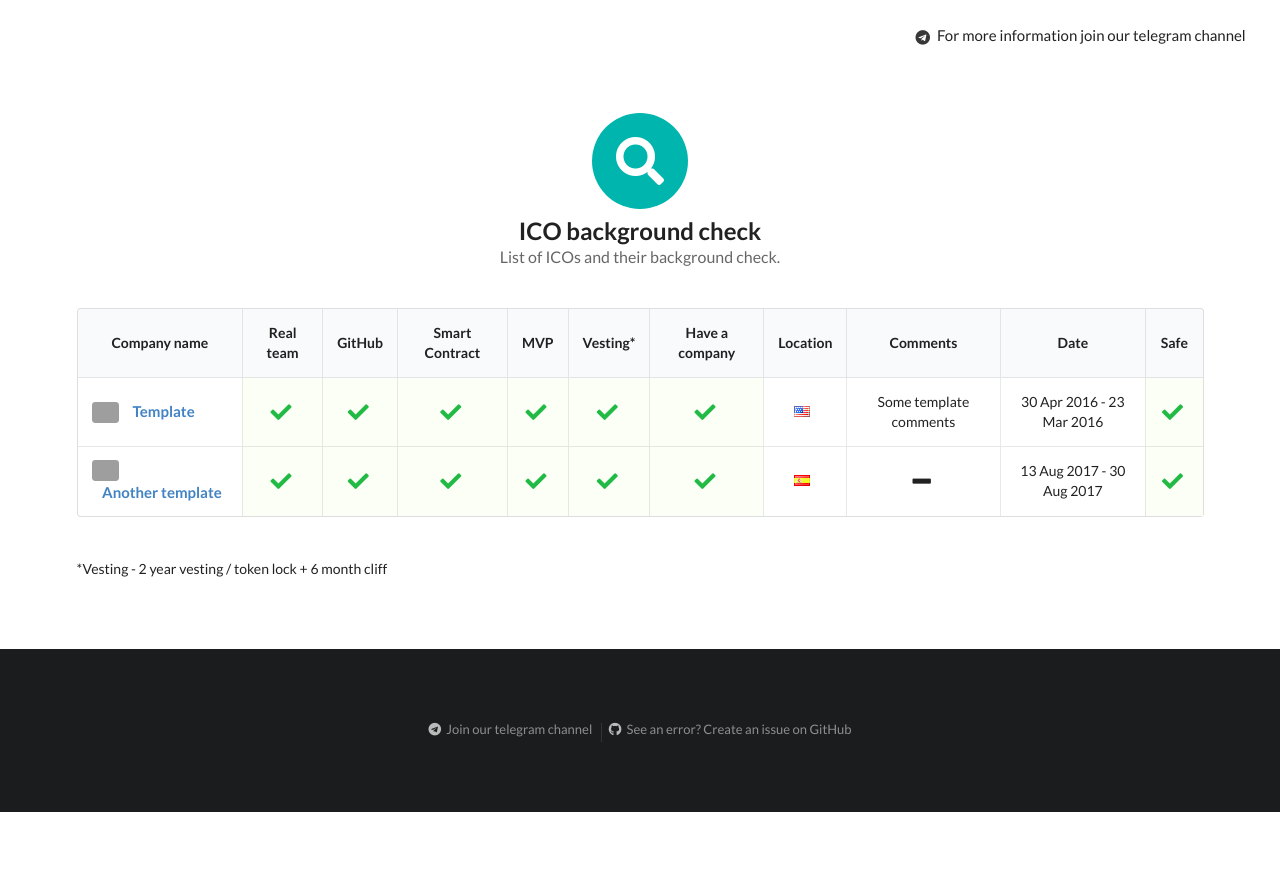
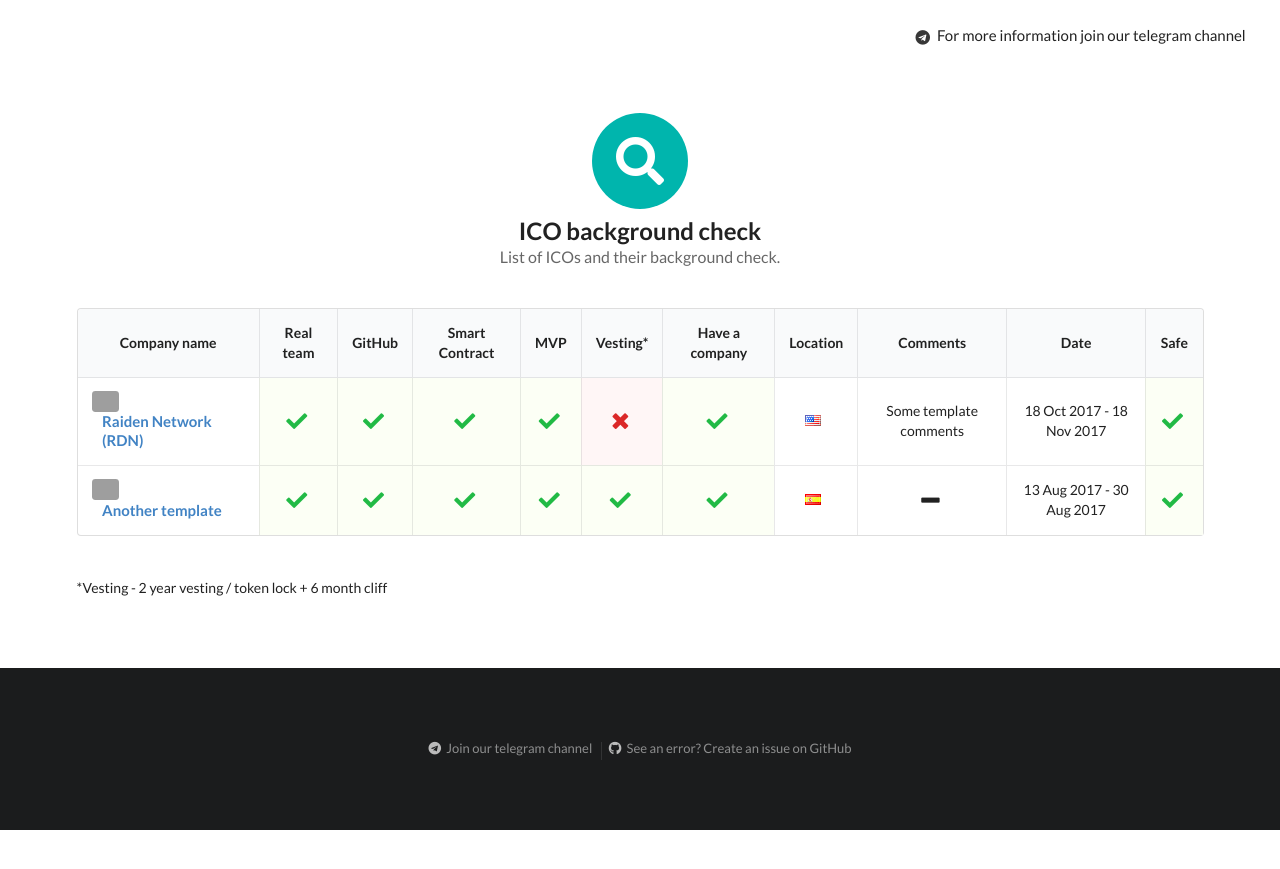
Before and after one commit to ico-check/ico-check, a Jekyll site: the page built from index.md, in a window 1280 px wide. Shown: the top 869 px of the page. Built offline with Jekyll 4.4.1, drawn with Linux system fonts in a browser that asks for light colours; nearby versions of some CDN libraries; grey boxes are pictures that could not be loaded.

Commit message:
Added Raiden (RDN)

```diff
--- a/_data/icos.yml
+++ b/_data/icos.yml
@@ -1,18 +1,18 @@
 # For country names visit: https://semantic-ui.com/elements/flag.html
 
-- name: Template
-  image: image-url.jpg
-  url: https://google.com
+- name: Raiden Network (RDN)
+  image: https://raiden.network/img/logo_white.png
+  url: https://raiden.network/
   real-team: true
   github: true
   smart-contract: true
   mvp: true
-  min-vesting: true
+  min-vesting:
   have-company: true
   location: us
   comments: Some template comments
-  ico-start-date: 2016-04-30T00:00:00Z
-  ico-end-date: 2016-03-23T00:00:00Z
+  ico-start-date: 2017-10-18T00:00:00Z
+  ico-end-date: 2017-11-18T00:00:00Z
   safe: true
 
 - name: Another template
```
